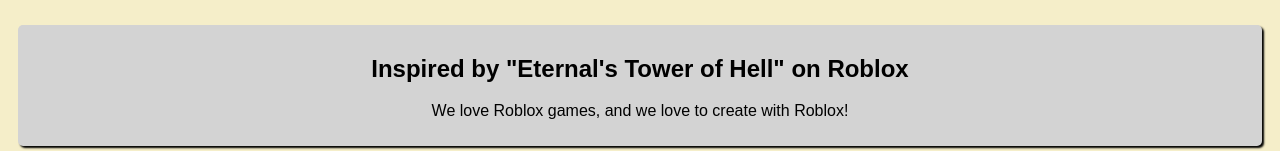
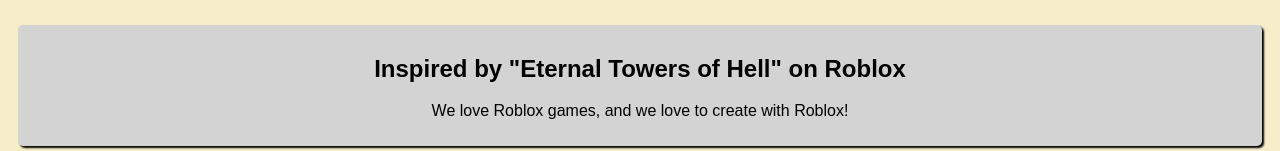
Before and after one commit to celinaz10/A-Frame-VR-Project, a plain HTML site: page index.html in a window 1280 px wide. Shown: the part 852-1003 px from the top of the page. Drawn offline with Linux system fonts and the light colour scheme.

Commit message:
Update index.html

```diff
--- a/index.html
+++ b/index.html
@@ -59,7 +59,7 @@
 
   <div style="align-items: center;">
     <div id="body" class="credits">
-      <h2>Inspired by "Eternal's Tower of Hell" on Roblox</h2>
+      <h2>Inspired by "Eternal Towers of Hell" on Roblox</h2>
       <p>We love Roblox games, and we love to create with Roblox!</p>
     </div>
   </div>
```
